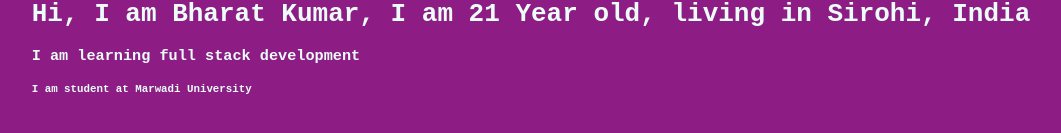
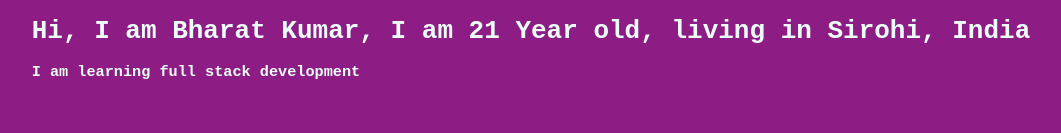
Before and after one commit to bharatbamaniya/Portfolio-test, a plain HTML site: page index.html in a window 1280 px wide. Shown: the part 465-598 px from the top of the page, without its empty margins (109-1170 px from the left). Drawn offline with Linux system fonts and the light colour scheme.

Commit message:
Update index.html

```diff
--- a/index.html
+++ b/index.html
@@ -19,7 +19,7 @@
 
             <h1>Hi, I am Bharat Kumar, I am 21 Year old, living in Sirohi, India</h1>
             <h3>I am learning full stack development</h3>
-            <h5>I am student at Marwadi University</h5>
+
         </div>
 
     </header>
```
